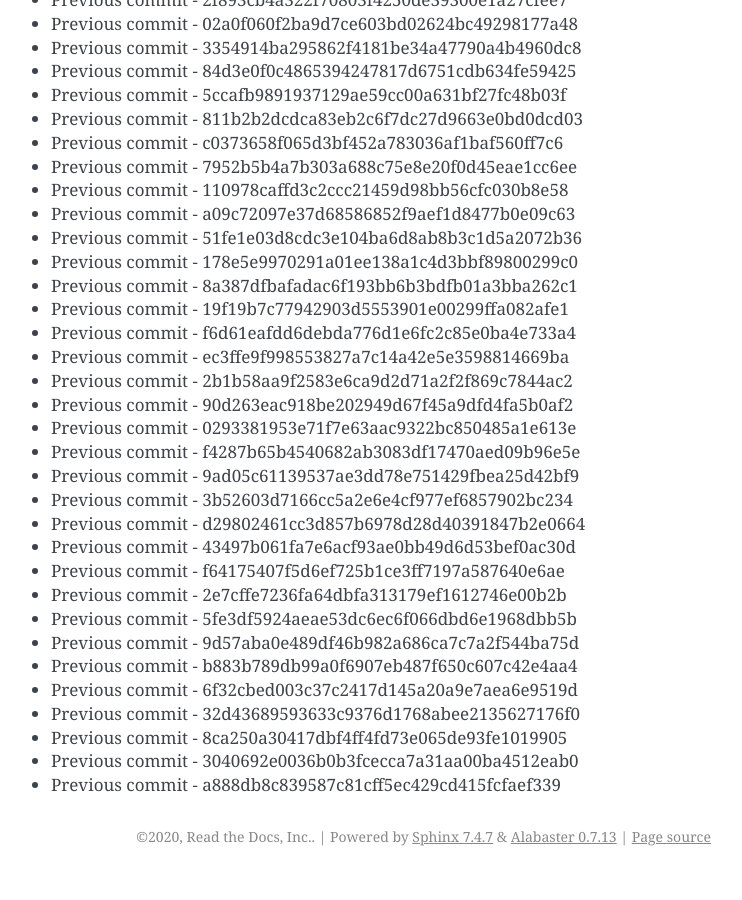
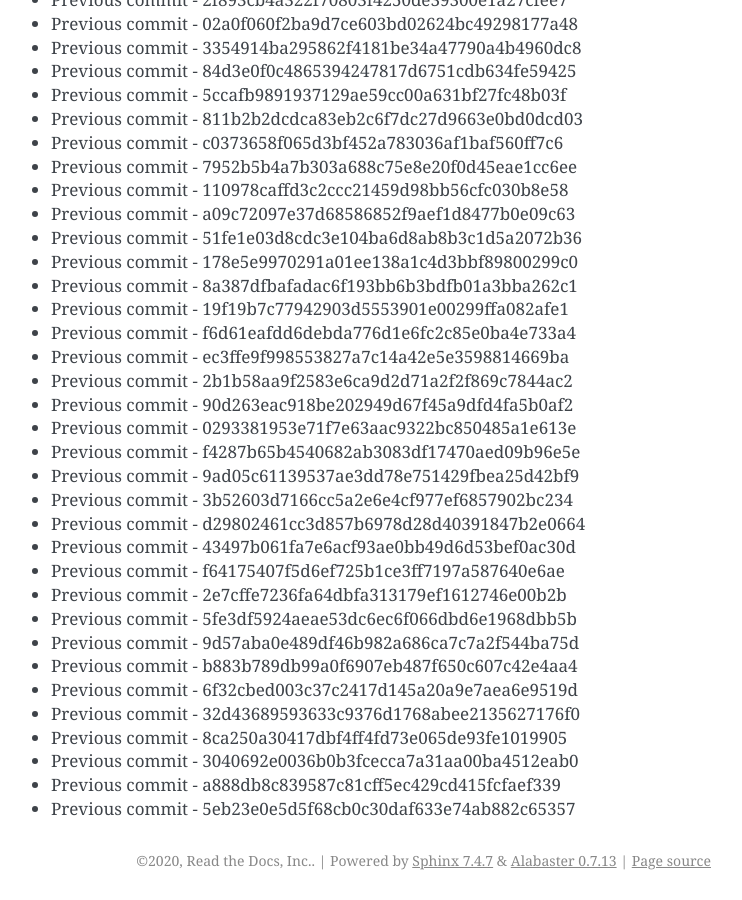
Before and after one commit to readthedocs/rtd-git-stresstest, a Sphinx documentation site: the page built from docs/updates.rst, in a window 1280 px wide and 900 px high, scrolled down 12435 px. Shown: the whole window, without its empty margins (399-1141 px from the left). Built offline with Sphinx 7.4.7, drawn with Linux system fonts in a browser that asks for light colours; before the commit the page ends 13311 px from its top, so only the background shows below that.

Commit message:
Generating commit from previous: 5eb23e0e5d5f68cb0c30daf633e74ab882c65357

```diff
--- a/docs/updates.rst
+++ b/docs/updates.rst
@@ -554,3 +554,4 @@ It can be tested for any performance characteristics.
 * Previous commit - 8ca250a30417dbf4ff4fd73e065de93fe1019905
 * Previous commit - 3040692e0036b0b3fcecca7a31aa00ba4512eab0
 * Previous commit - a888db8c839587c81cff5ec429cd415fcfaef339
+* Previous commit - 5eb23e0e5d5f68cb0c30daf633e74ab882c65357
```
